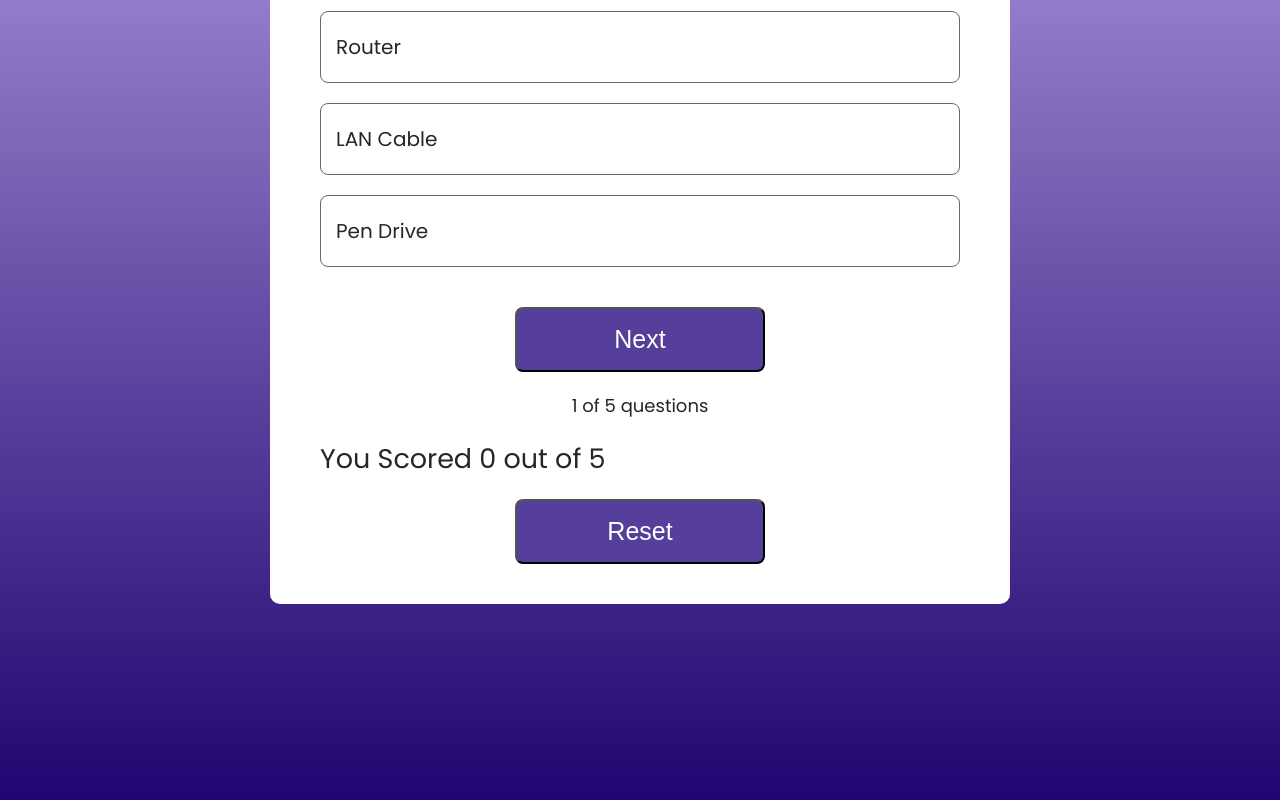
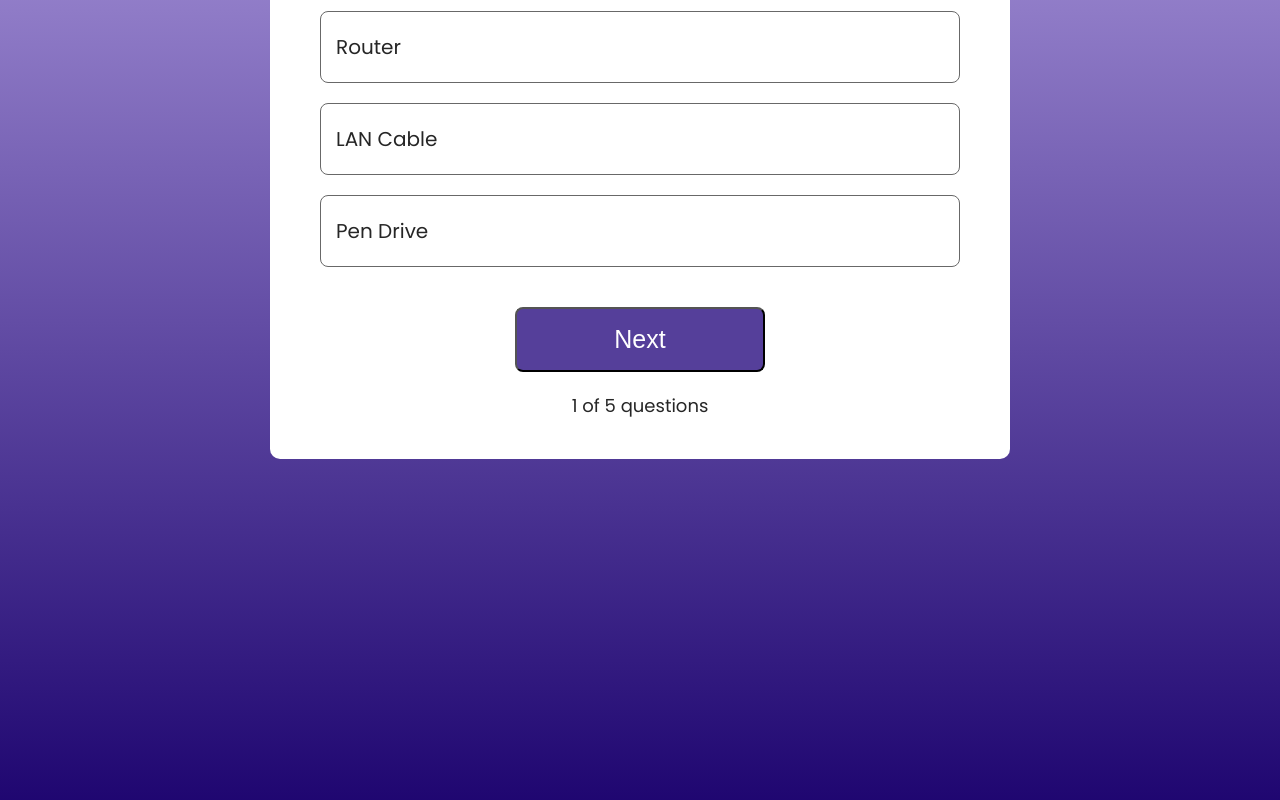
Before and after one commit to Nisarga-V-Raj/Quiz-App, a React (Vite) app: page / in a window 1280 px wide. Shown: the part 506-1306 px from the top of the page. Built offline with nearby package versions, Linux system fonts and the light colour scheme.

Commit message:
Updated result logic

```diff
--- a/src/Components/Quiz/Quiz.jsx
+++ b/src/Components/Quiz/Quiz.jsx
@@ -63,10 +63,11 @@ const Quiz = () => {
                 </ul>
                 <button onClick={next}>Next</button>
                 <div className='index'>{index + 1} of {data.length} questions</div></>}
-            <h2>
-                You Scored {score} out of {data.length}
-            </h2>
-            <button>Reset</button>
+            {result ? <>
+                <h2>
+                    You Scored {score} out of {data.length}
+                </h2>
+                <button>Reset</button></> : <></>}
         </div>
     )
 }
```
